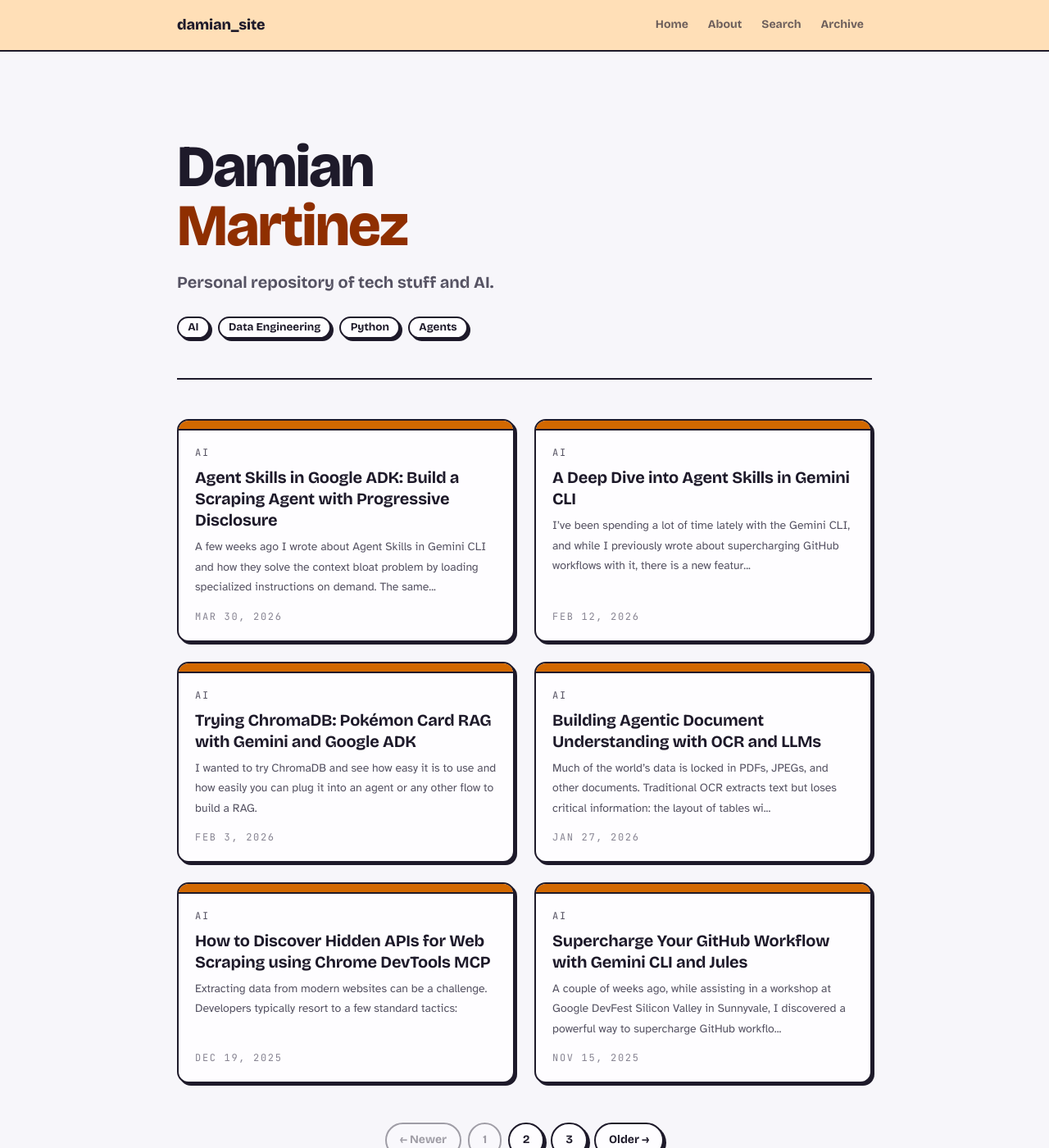
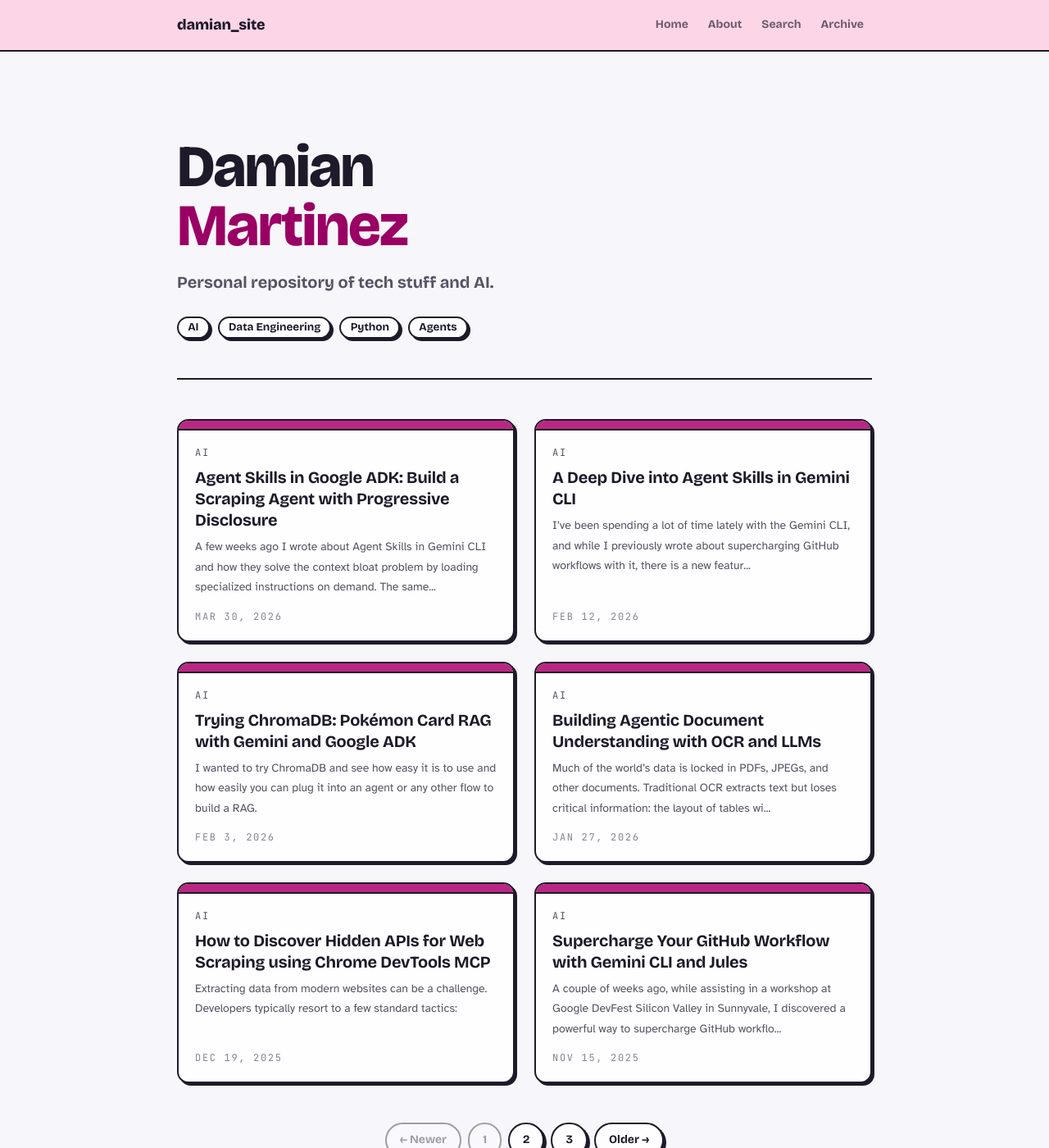
Before and after one commit to DamiMartinez/damimartinez.github.io, a Jekyll site: the page built from index.html, in a window 1280 px wide and 1400 px high. Shown: the whole window at 82% size. Built offline with Jekyll 4.4.1, drawn with Linux system fonts in a browser that asks for light colours; the list of posts is cut into pages by our own code.

Commit message:
style: revert accent to original magenta/pink

```diff
--- a/_sass/_variables.scss
+++ b/_sass/_variables.scss
@@ -10,9 +10,9 @@
   --color-ink:        oklch(23% .03 295);
   --color-ink-soft:   oklch(45% .026 295);
   --color-ink-faint:  oklch(62% .022 295);
-  --color-tomato:     oklch(63% .18 62);
-  --color-marigold:   oklch(93% .07 65);
-  --color-grape:      oklch(44% .16 57);
+  --color-tomato:     oklch(54% .2 348);
+  --color-marigold:   oklch(91% .05 348);
+  --color-grape:      oklch(45% .19 350);
   --color-footer-bg:  oklch(16% .018 295);
   --color-footer-fg:  oklch(98% .008 300);
 
```
